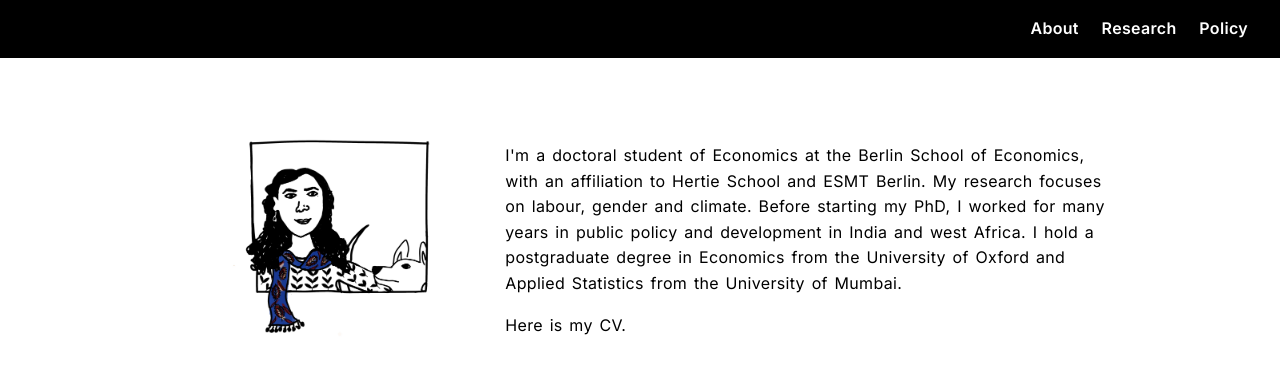
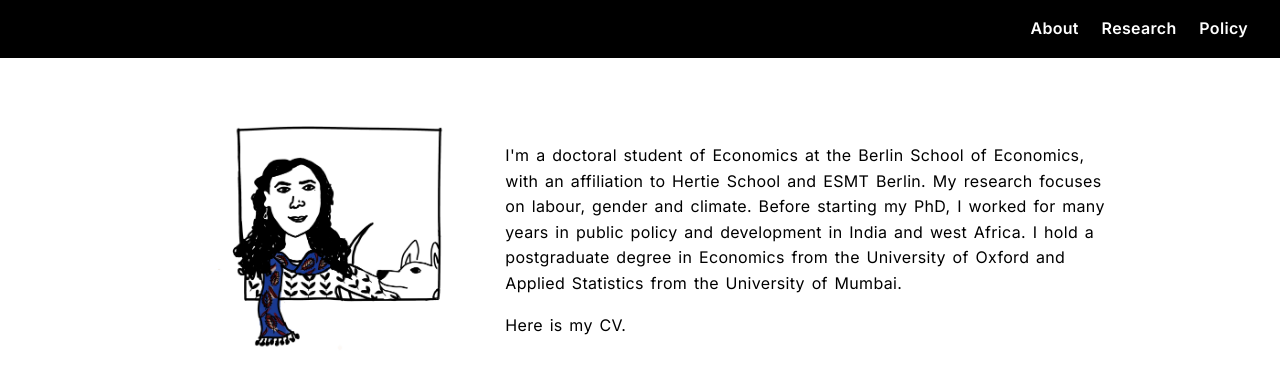
Before and after one commit to snehapmenon/snehapmenon.github.io, a Jekyll site: the page built from index.md, in a window 1280 px wide. Shown: the top 386 px of the page. Built offline with Jekyll 4.4.1, drawn with Linux system fonts in a browser that asks for light colours.

Commit message:
Update index.md

```diff
--- a/index.md
+++ b/index.md
@@ -5,7 +5,7 @@ title: "Welcome"
 <div style="display: flex; flex-direction: row; gap: 2em; flex-wrap: wrap; align-items: center; padding: 2em;">
 
   <div style="flex: 1; min-width: 300px; display: flex; justify-content: center;">
-    <img src="/assets/img/profile.jpeg" alt="Profile Photo" style="width: 280px; height: auto; border-radius: 5px; margin-left: 2em;">
+    <img src="/assets/img/profile.jpeg" alt="Profile Photo" style="width: 320px; height: auto; border-radius: 5px; margin-left: 2em;">
   </div>
 
   <div style="flex: 2; min-width: 300px;">
```
